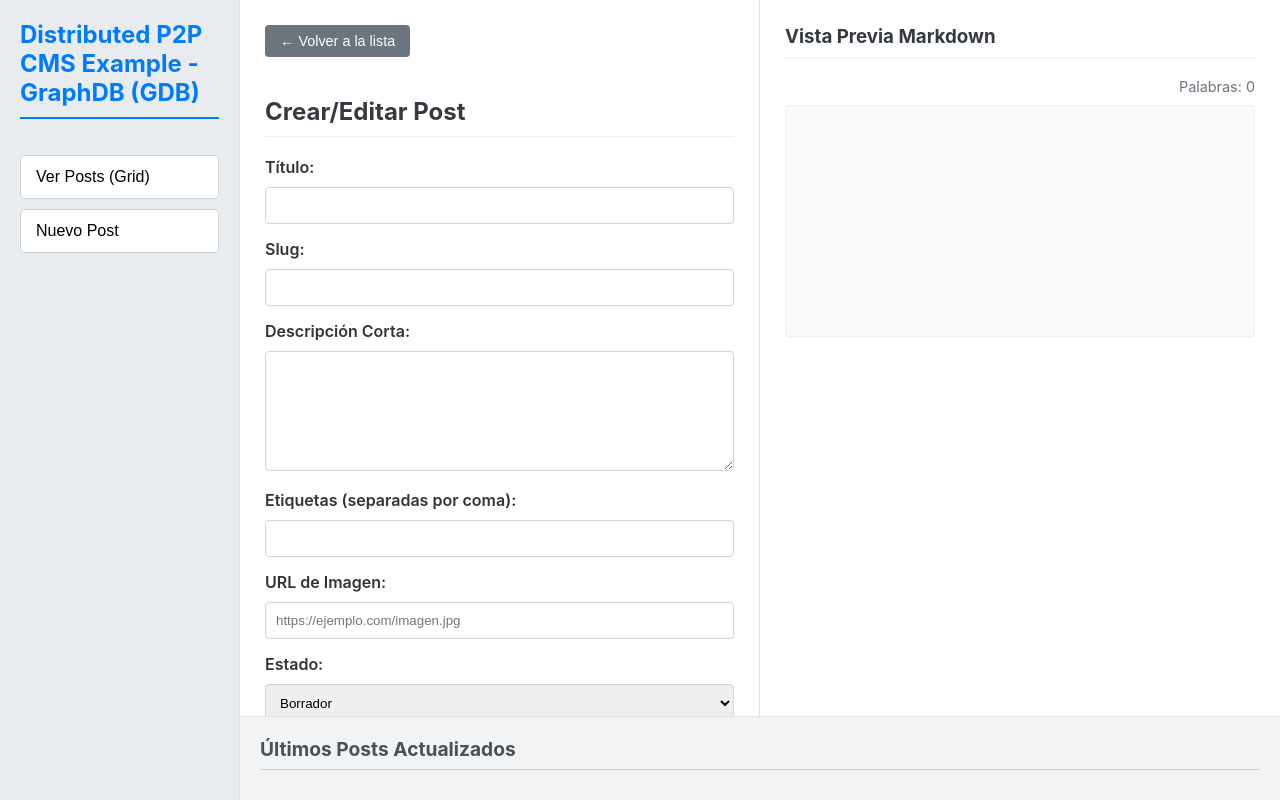
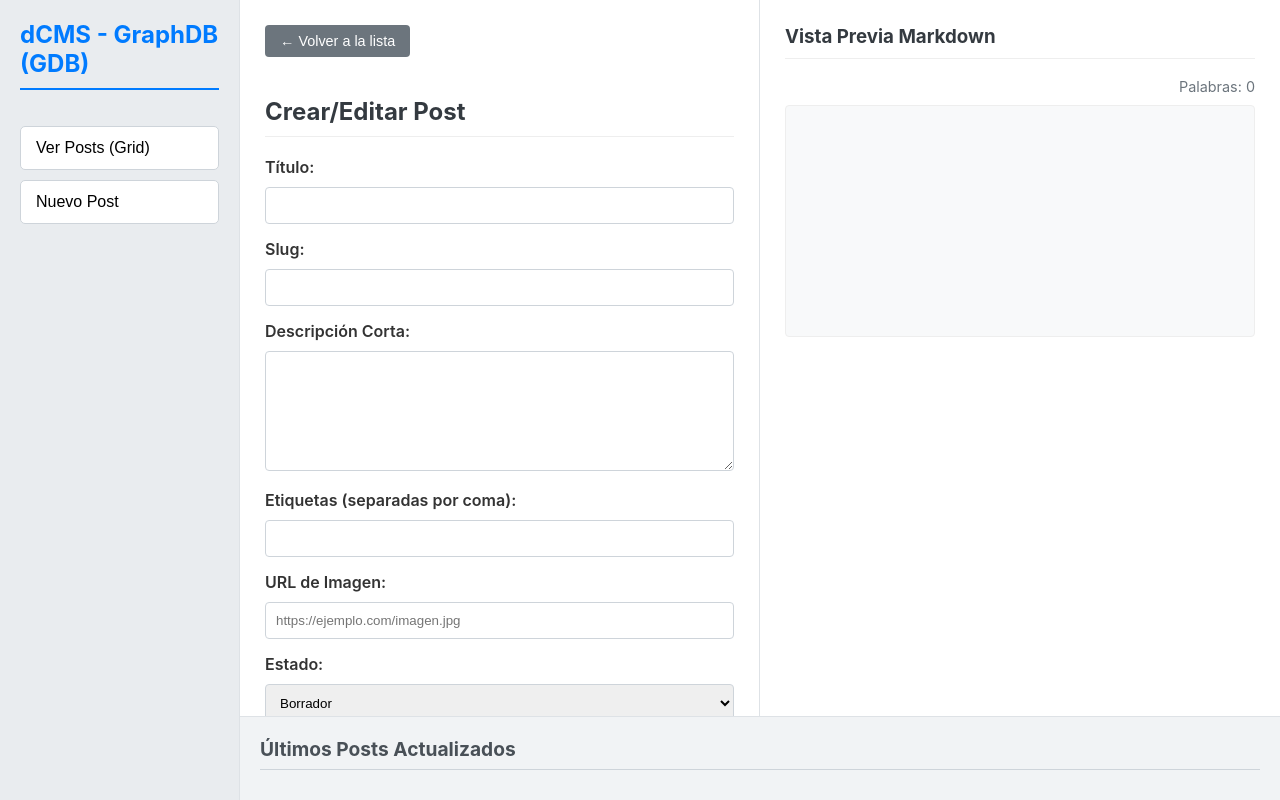
Before and after one commit to estebanrfp/dCMS, a plain HTML site: page index.html in a window 1280 px wide. Drawn offline with Linux system fonts and the light colour scheme.

Commit message:
update index.html

```diff
--- a/index.html
+++ b/index.html
@@ -10,7 +10,7 @@
 <body>
     <div class="app-container">
         <aside class="menu-column">
-            <h2>Distributed P2P CMS Example - GraphDB (GDB)</h2>
+            <h2>dCMS - GraphDB (GDB)</h2>
             <nav>
                 <ul>
                     <li><button id="navViewList">Ver Posts (Grid)</button></li>
```
